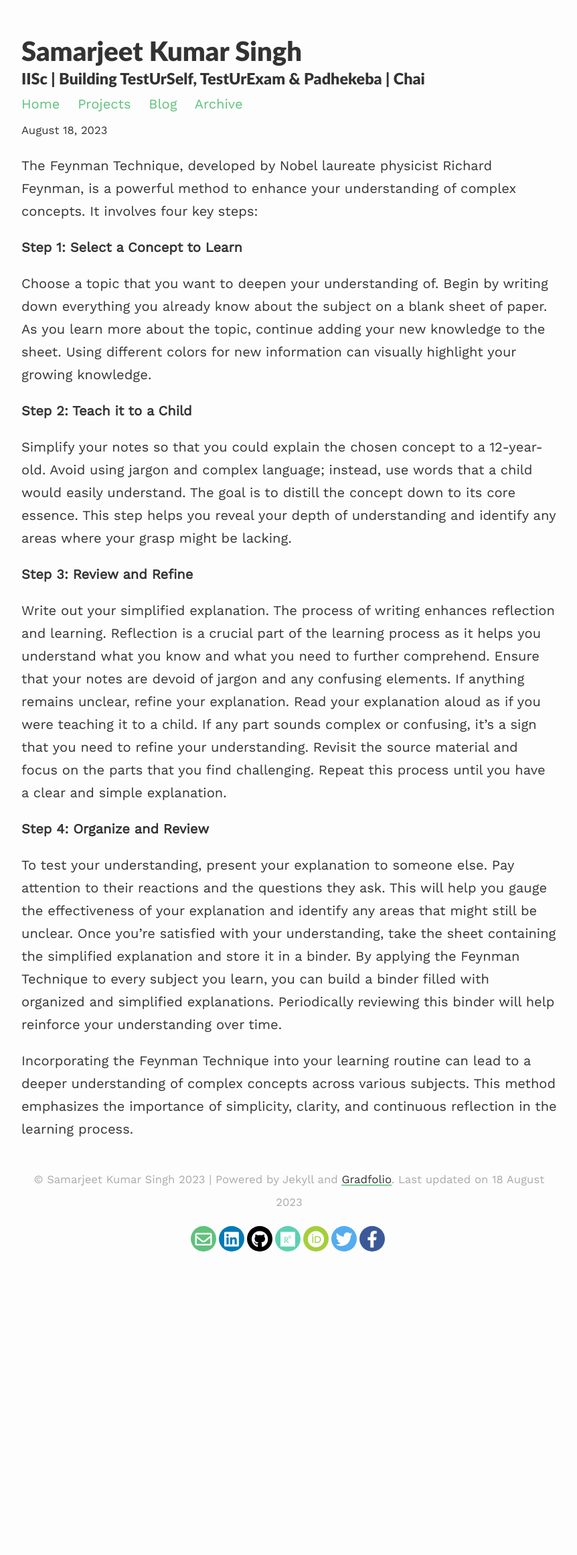
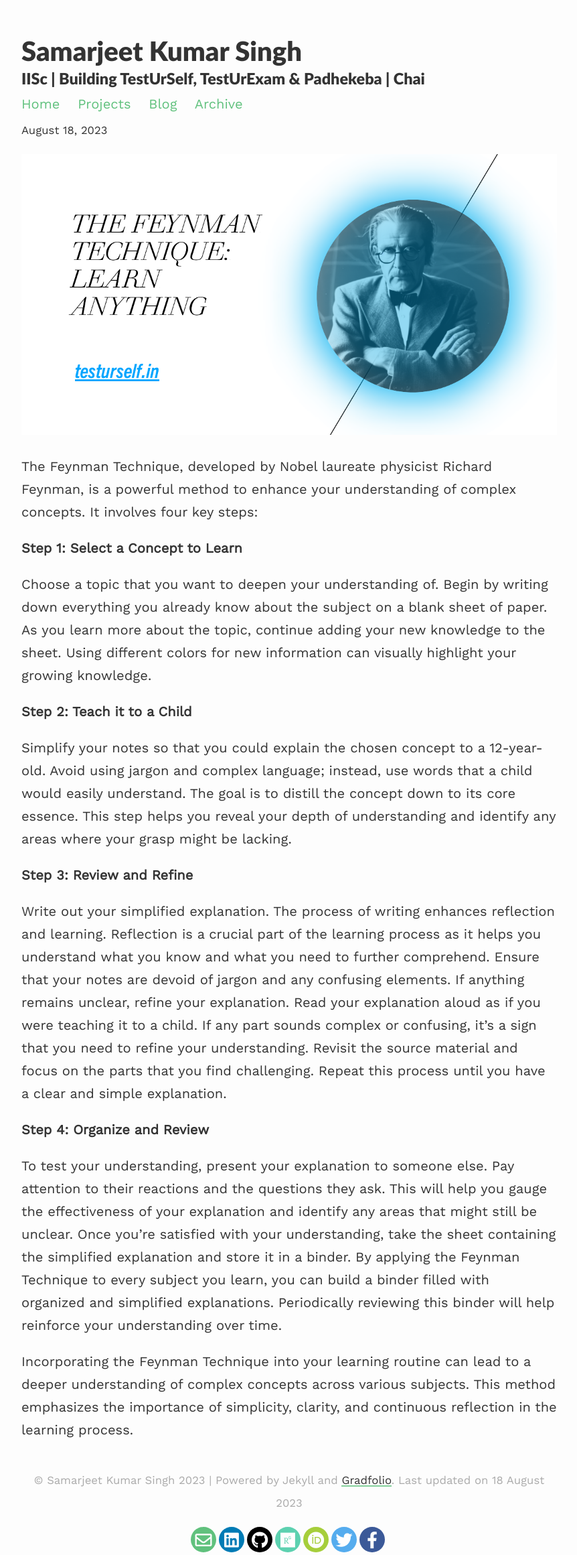
Before and after one commit to Samarjeetkumarsingh/website, a Jekyll site: the page built from _posts/2023-08-18-the-feynman-technique.md, in a window 1280 px wide. Shown: the whole page at 67% size, without its empty margins (208-1070 px from the left). Built offline with Jekyll 4.4.1, drawn with Linux system fonts in a browser that asks for light colours; nearby versions of some CDN libraries; our own code applies the rules of GitHub Pages for plain Markdown files; before the commit the page ends 1872 px from its top, so only the background shows below that.

Commit message:
Update 2023-08-18-the-feynman-technique.md

```diff
--- a/_posts/2023-08-18-the-feynman-technique.md
+++ b/_posts/2023-08-18-the-feynman-technique.md
@@ -2,7 +2,7 @@
 layout: post
 title: The Feynman Technique: Master the Art of Learning
 ---
-
+![image](/assets/images/feynman.png)
 
 The Feynman Technique, developed by Nobel laureate physicist Richard Feynman, is a powerful method to enhance your understanding of complex concepts. It involves four key steps:
 
```
